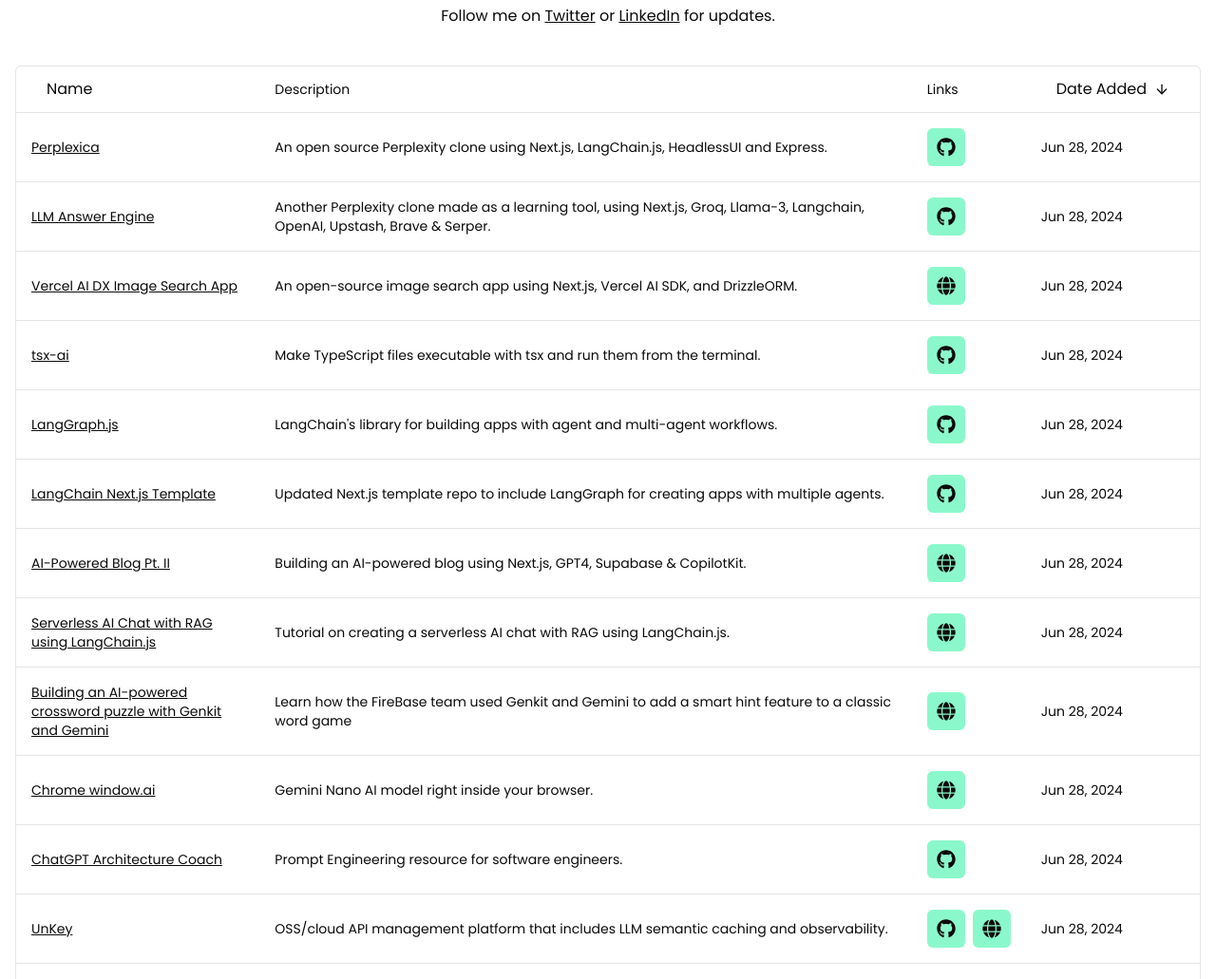
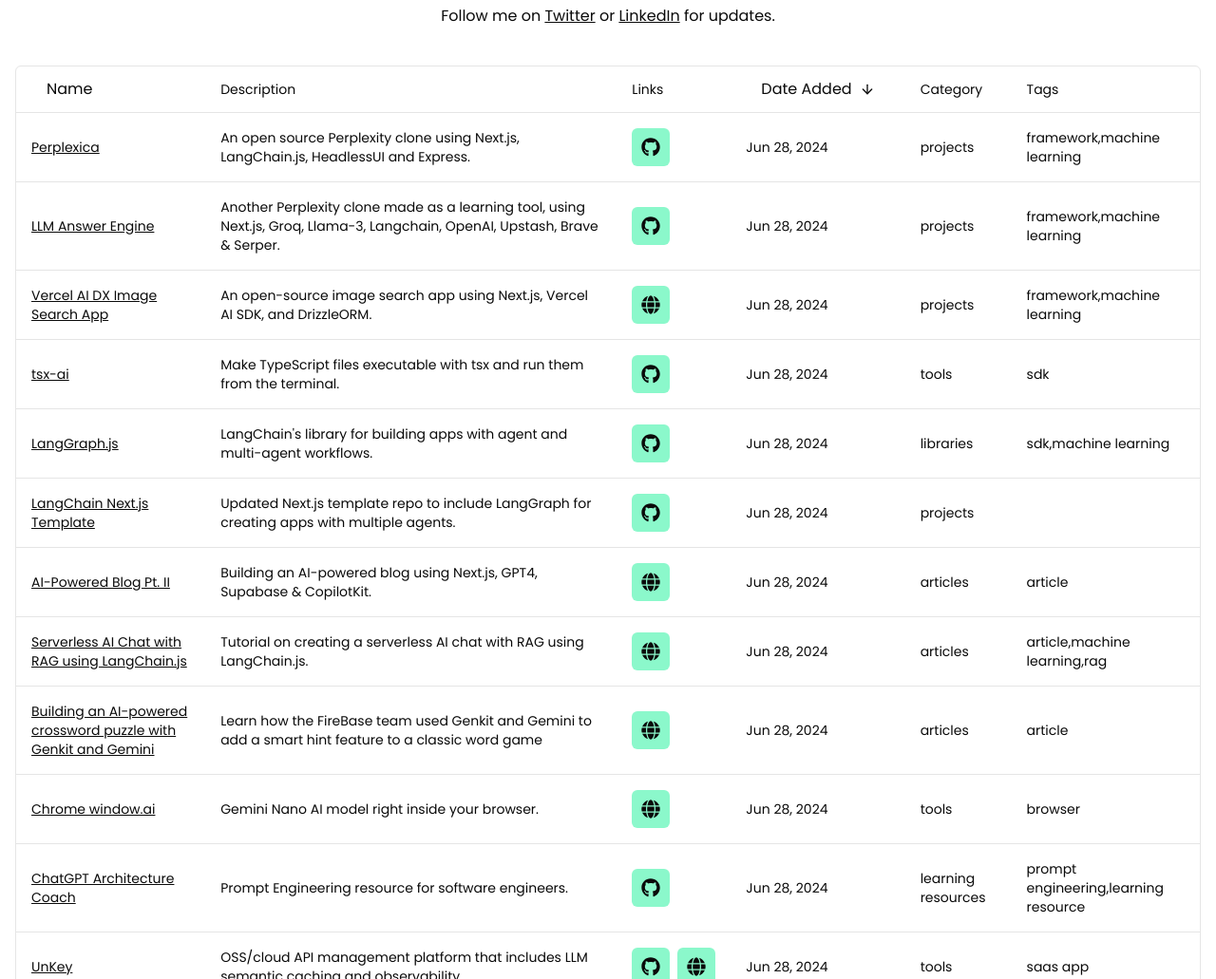
Before and after one commit to mcavaliere/mikecavaliere-com-next, a Next.js app: page /ai-for-js-devs in a window 1280 px wide. Shown: the part 424-1455 px from the top of the page at 95% size. Built offline with nearby package versions, Linux system fonts and the light colour scheme; no server answers.

Commit message:
chore: starts adding category column

```diff
--- a/components/AIResourcesTable/columns.tsx
+++ b/components/AIResourcesTable/columns.tsx
@@ -111,4 +111,12 @@ export const columns: ColumnDef<AIResource>[] = [
       return dayjs(addedOn).format("MMM D, YYYY");
     },
   },
+  {
+    accessorKey: "category",
+    header: "Category",
+  },
+  {
+    accessorKey: "tags",
+    header: "Tags",
+  },
 ];
--- a/components/AIResourcesTable/types.tsx
+++ b/components/AIResourcesTable/types.tsx
@@ -16,6 +16,15 @@ export type AIResourceTag =
   | "saas app"
   | "prompt engineering"
   | "learning resource";
+
+const AIResourceCategoryColors = {
+  libraries: "bg-yellow-800",
+  tools: "bg-blue-800",
+  articles: "bg-red-800",
+  "learning resources": "bg-green-800",
+  // "projets": "bg-blue-800",
+  projects: "bg-violet-800",
+};
 
 export type SQLDateString =
   `${number}${number}${number}${number}-${number}${number}-${number}${number}`;
```
